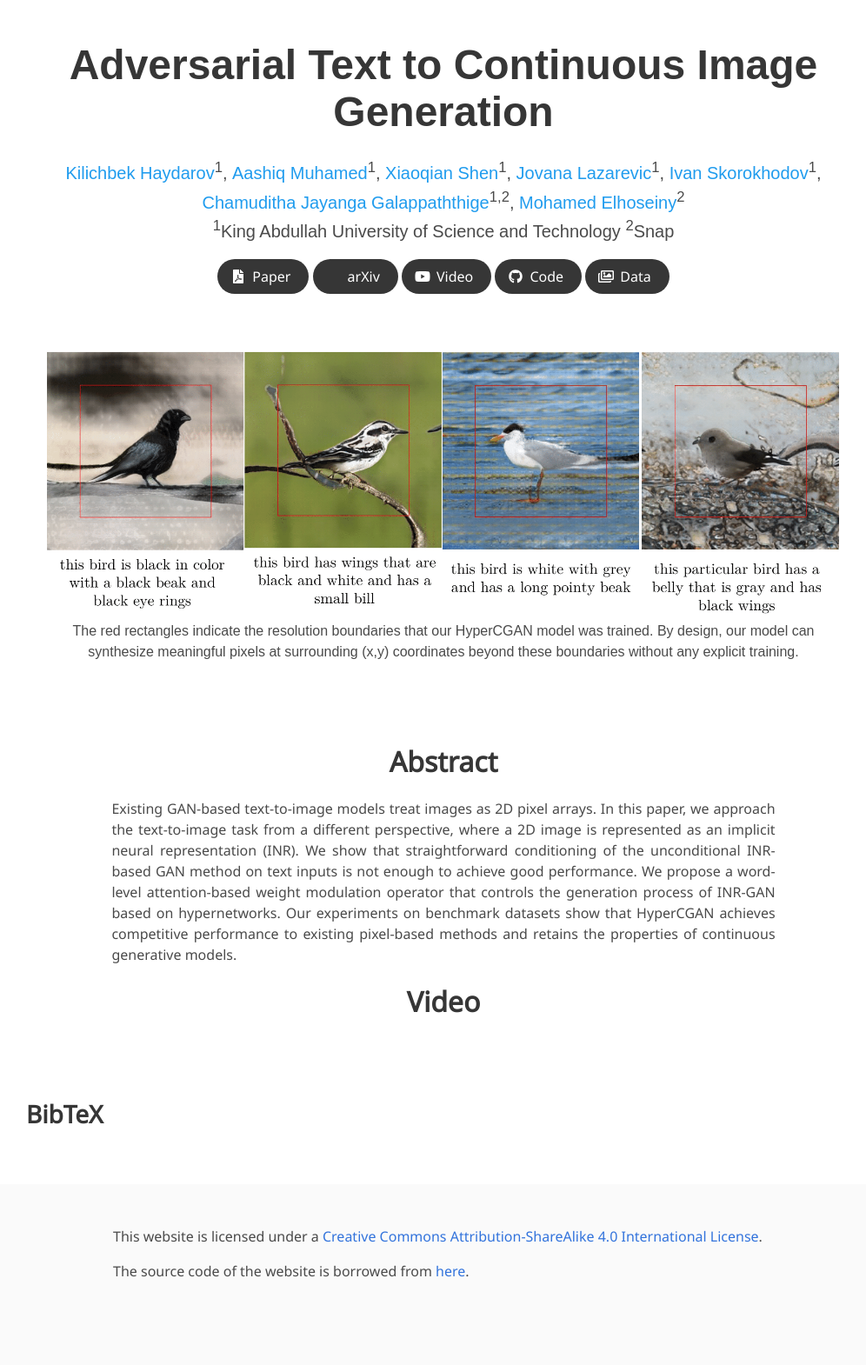
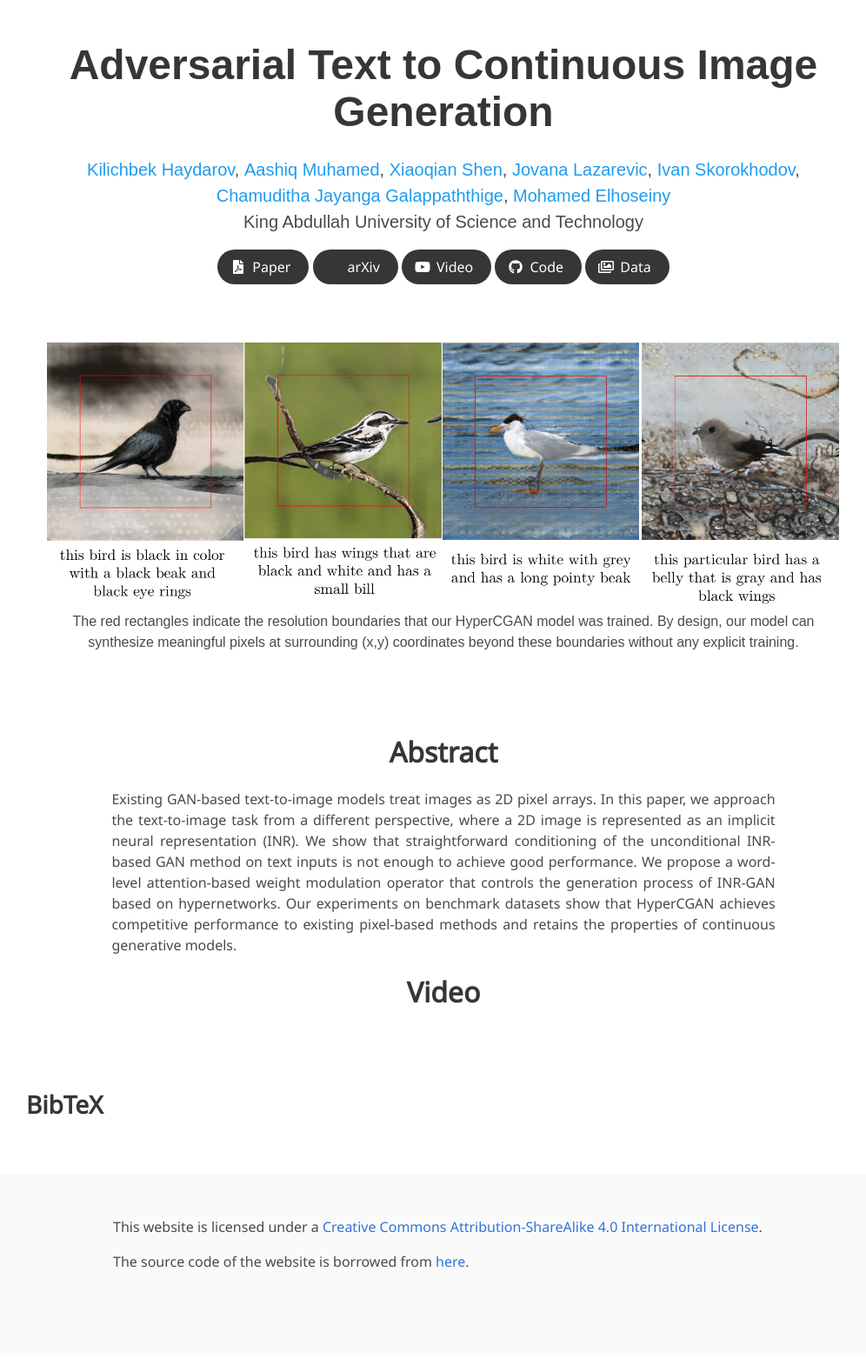
Before and after one commit to Kilichbek/webpage, a Jekyll site: the page built from _pages/hypercgan.md, in a window 1280 px wide. Shown: the whole page at 87% size, without its empty margins (130-1126 px from the left). Built offline with Jekyll 4.4.1, drawn with Linux system fonts in a browser that asks for light colours; nearby versions of some CDN libraries; some web fonts are replaced; library files that are not in the unit come from our copies; a style sheet for code colours, icons or effects is not loaded.

Commit message:
update desc hypercgan project

```diff
--- a/_layouts/project.html
+++ b/_layouts/project.html
@@ -90,29 +90,28 @@
           <h1 class="title is-1 publication-title">{{page.title}}</h1>
           <div class="is-size-5 publication-authors">
             <span class="author-block">
-              <a href="#">Kilichbek Haydarov</a><sup>1</sup>,</span>
+              <a href="#">Kilichbek Haydarov</a>,</span>
             <span class="author-block">
-              <a href="#">Aashiq Muhamed</a><sup>1</sup>,</span>
+              <a href="#">Aashiq Muhamed</a>,</span>
             <span class="author-block">
-              <a href="#">Xiaoqian Shen</a><sup>1</sup>,
+              <a href="#">Xiaoqian Shen</a>,
             </span>
             <span class="author-block">
-              <a href="#">Jovana Lazarevic</a><sup>1</sup>,
+              <a href="#">Jovana Lazarevic</a>,
             </span>
             <span class="author-block">
-              <a href="#">Ivan Skorokhodov</a><sup>1</sup>,
+              <a href="#">Ivan Skorokhodov</a>,
             </span>
             <span class="author-block">
-              <a href="#">Chamuditha Jayanga Galappaththige</a><sup>1,2</sup>,
+              <a href="#">Chamuditha Jayanga Galappaththige</a>,
             </span>
             <span class="author-block">
-              <a href="#">Mohamed Elhoseiny</a><sup>2</sup>
+              <a href="#">Mohamed Elhoseiny</a>
             </span>
           </div>
 
           <div class="is-size-5 publication-authors">
-            <span class="author-block"><sup>1</sup>King Abdullah University of Science and Technology</span>
-            <span class="author-block"><sup>2</sup>Snap</span>
+            <span class="author-block">King Abdullah University of Science and Technology</span>
           </div>
 
           <div class="column has-text-centered">
```
